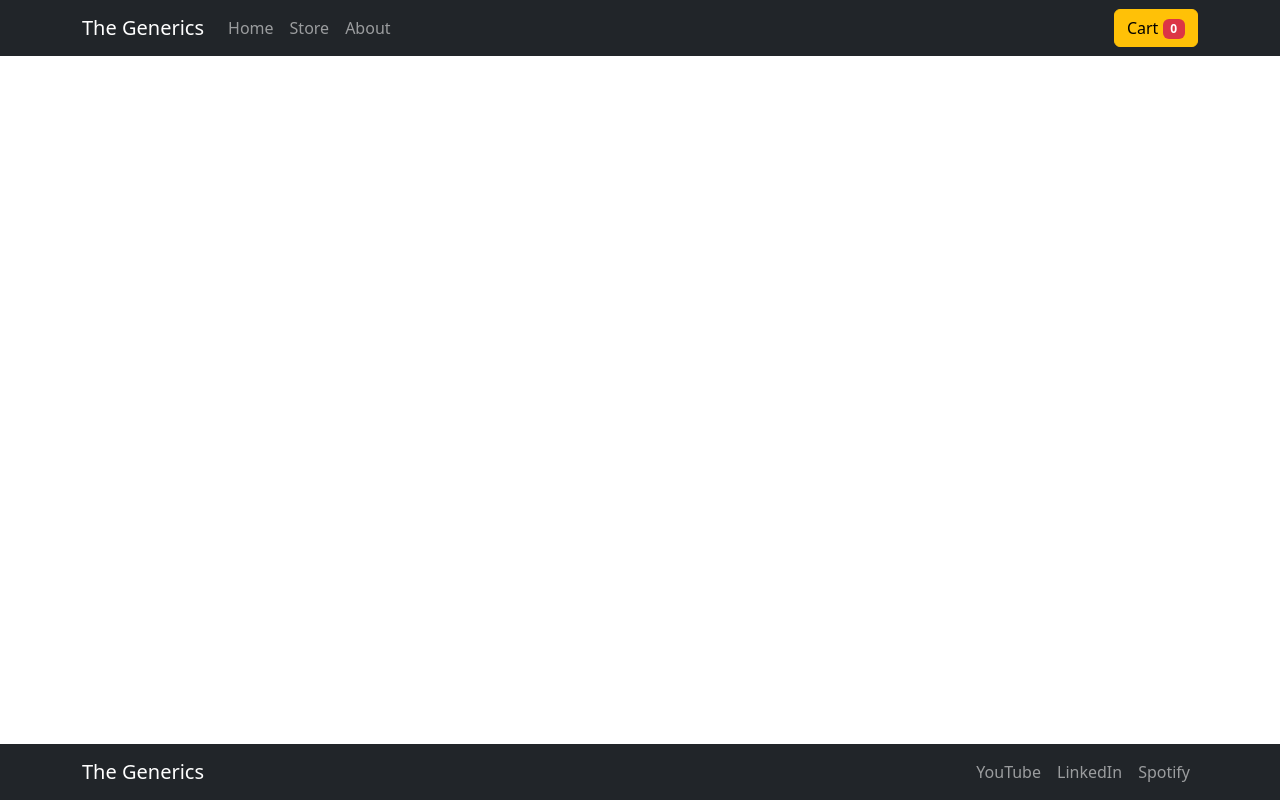
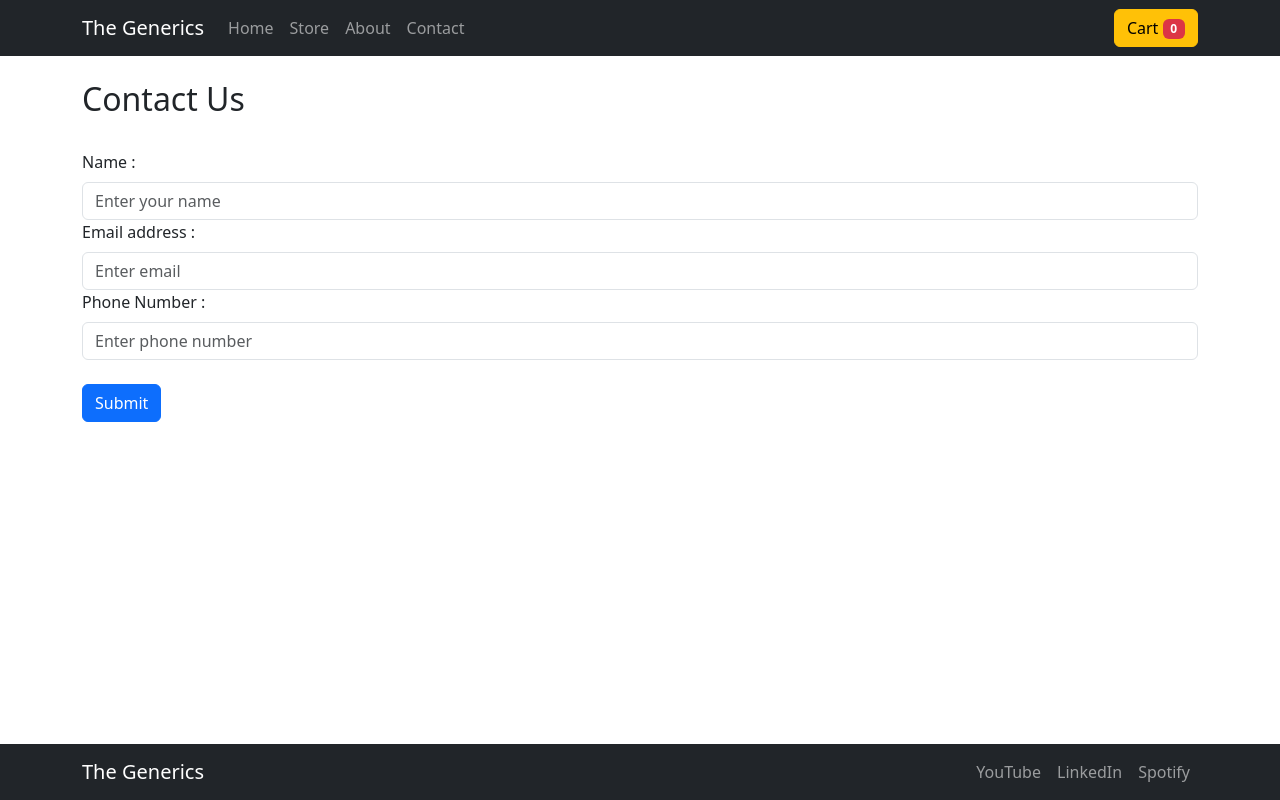
Before and after one commit to heman8085/ecommerce-react-bootstrap, a React (Create React App) app: page /contact in a window 1280 px wide. Built offline with nearby package versions, Linux system fonts and the light colour scheme.

Commit message:
Adding Contact US Page via REACT ROUTER & storing data in Firebase

```diff
--- a/src/App.js
+++ b/src/App.js
@@ -8,6 +8,7 @@ import { EcomProvider } from "./components/store/EcomContext";
 import CartModal from "./components/modal/CartModal";
 import AboutUs from "./components/pages/AboutUs";
 import Home from "./components/pages/Home";
+import ContactUs from "./components/pages/ContactUs";
 
 function App() {
   return (
@@ -17,7 +18,8 @@ function App() {
         <Routes>
           <Route path="/store" element={<Card />} />
           <Route path="/" element = {<Home/>}/>
-          <Route path="/about" element={<AboutUs />} />
+          <Route path="/about" element={<AboutUs/>} />
+          <Route path="/contact" element={<ContactUs/>} />
         </Routes>
         <Footer />
         <CartModal />
--- a/src/components/navbar/Navbar.js
+++ b/src/components/navbar/Navbar.js
@@ -16,6 +16,7 @@ const Heading = () => {
             <Nav.Link as={Link} to="/">Home</Nav.Link>
             <Nav.Link as={Link} to="/store">Store</Nav.Link>
             <Nav.Link as={Link} to="/about">About</Nav.Link>
+            <Nav.Link as={Link} to="/contact">Contact</Nav.Link>
           </Nav>
           <Button variant="warning" onClick={handleShow}>
             Cart <Badge bg="danger">{size}</Badge>
--- /dev/null
+++ b/src/components/pages/ContactUs.js
@@ -0,0 +1,84 @@
+import React, { useState } from "react";
+import { Form, Button } from "react-bootstrap";
+
+const ContactUs = () => {
+  const [formData, setFormData] = useState({
+    name: "",
+    email: "",
+    phoneNumber: "",
+  });
+
+  const handleChange = (e) => {
+    const { name, value } = e.target;
+    setFormData({ ...formData, [name]: value });
+  };
+
+  const handleSubmit = async (e) => {
+    e.preventDefault();
+    const response =  await fetch("https://react-ecom-d1f93-default-rtdb.firebaseio.com/ecom.json", {
+          method: "POST",
+          body: JSON.stringify(formData),
+          headers: {
+              "Content-type":"application/json",
+          }
+      });
+      const newData = await response.json();
+       setFormData((prevData) => {
+         return { ...prevData, newData };
+       });
+      console.log(formData);
+      setFormData({
+        name: "",
+        email: "",
+        phoneNumber: "",
+      });
+  };
+
+  return (
+      <div className="container">
+          <br/>
+          <h2>Contact Us</h2>
+          <br/>
+      <Form onSubmit={handleSubmit}>
+        <Form.Group controlId="formName">
+          <Form.Label>Name :</Form.Label>
+          <Form.Control
+            type="text"
+            placeholder="Enter your name"
+            name="name"
+            value={formData.name}
+            onChange={handleChange}
+          />
+        </Form.Group>
+
+        <Form.Group controlId="formEmail">
+          <Form.Label>Email address :</Form.Label>
+          <Form.Control
+            type="email"
+            placeholder="Enter email"
+            name="email"
+            value={formData.email}
+            onChange={handleChange}
+          />
+        </Form.Group>
+
+        <Form.Group controlId="formPhoneNumber">
+          <Form.Label>Phone Number :</Form.Label>
+          <Form.Control
+            type="tel"
+            placeholder="Enter phone number"
+            name="phoneNumber"
+            value={formData.phoneNumber}
+            onChange={handleChange}
+          />
+        </Form.Group>
+         <br/>
+        <Button variant="primary" type="submit">
+          Submit
+        </Button>
+      </Form>
+    </div>
+  );
+};
+
+export default ContactUs;
```
